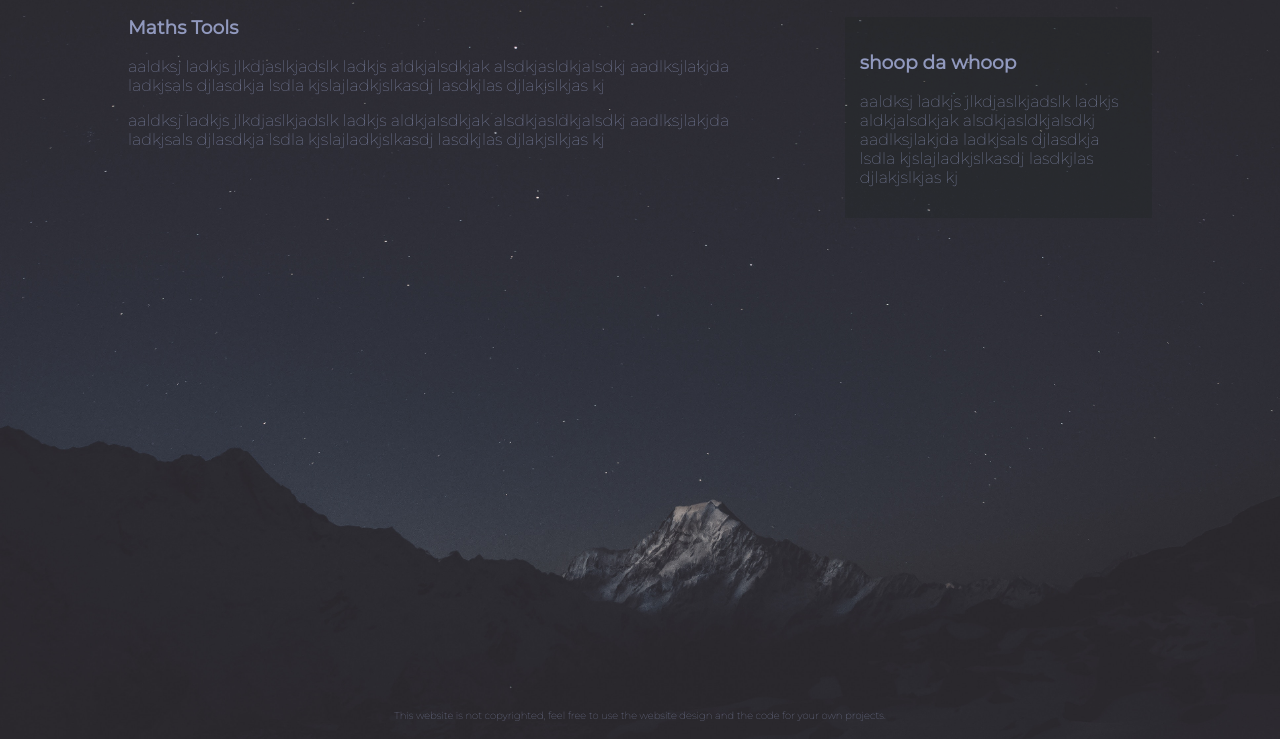
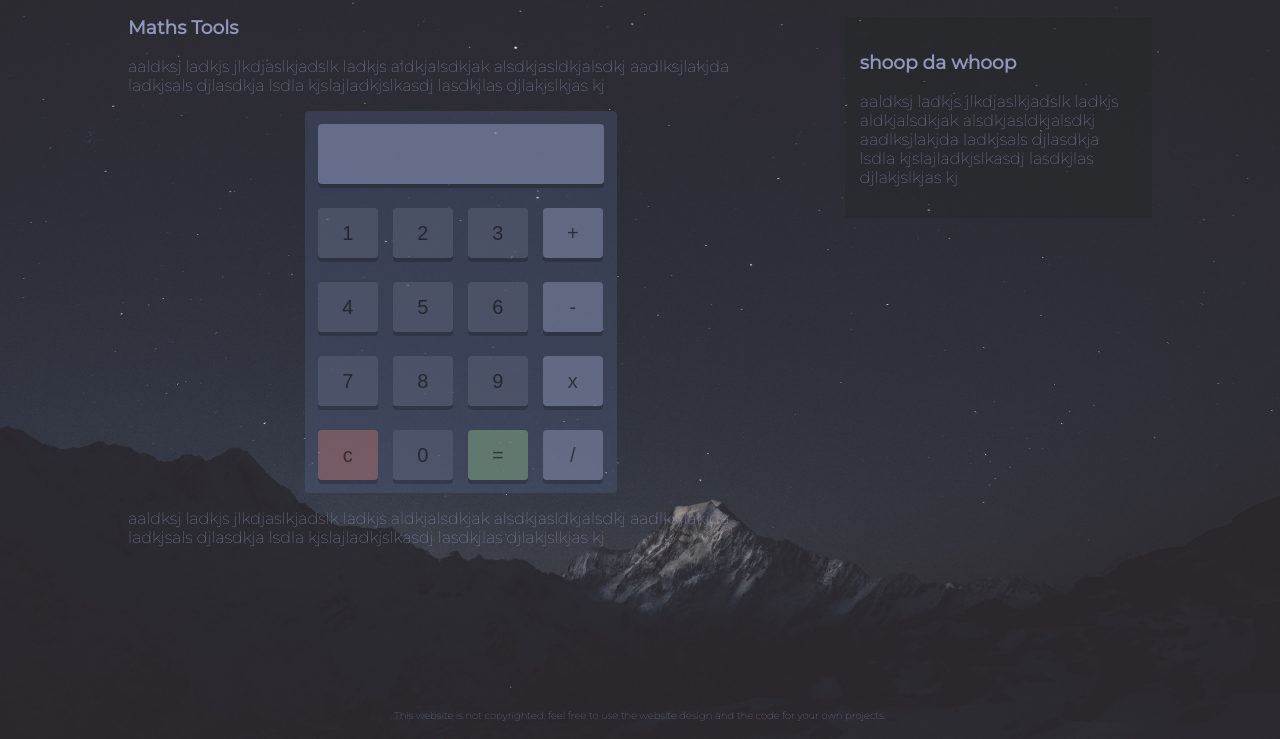
Before and after one commit to C-J-1/HTML5WebApp, a plain HTML site: page maths/maths.html in a window 1280 px wide. Shown: the part 61-800 px from the top of the page. Drawn offline with Linux system fonts and the light colour scheme; a web font is replaced by a local one.

Commit message:
Add HTML Calculator to "Maths" Page

```diff
--- a/css/style.css
+++ b/css/style.css
@@ -13,6 +13,7 @@ body{
   margin: 0;
   background-color: #9199be00;
   min-height: 100%;
+  min-width: 450px;
   position: relative;
   padding-bottom: 50px;
 }
@@ -160,6 +161,135 @@ footer{
   font-size: 10px;
 }
 
+
+
+/* Calculator */
+
+table {
+  margin: auto;
+  background-color: #54678f50;
+  width: 290px;
+  max-width: 290px;
+  height: 325px;
+  text-align: center;
+  border-radius: 4px;
+  padding-right: 10px;
+}
+
+input {
+  outline: 0;
+  position: relative;
+  left: 5px;
+  top: 5px;
+  border: 0;
+  color: #00000085;
+  background-color: #5D627785;
+  border-radius: 4px;
+  width: 60px;
+  height: 50px;
+  float: left;
+  margin: 5px;
+  font-size: 20px;
+  box-shadow: 0 4px rgba(0,0,0,0.2);
+  margin-bottom: 15px;
+}
+
+input:hover {
+  float: left;
+  display: block;
+  background-color: #9199be;
+  margin-bottom: 15px;
+  box-shadow: 0 4px rgba(0,0,0,0.2);
+}
+
+input:active {
+  float: left;
+  top: 4px;
+  display: block;
+  background-color: #F297A0;
+  margin-bottom: 15px;
+  box-shadow: none;
+}
+
+#display {
+  width: 266px;
+  height: auto;
+  max-width: 290px;
+  font-size: 35px;
+  padding: 10px;
+  text-align: right;
+  background-color: #9199be85;
+  float: left;
+}
+
+
+.operator {
+  background-color: #878EAD85;
+  position: relative;
+}
+
+.operator:active {
+  float: left;
+  top: 4px;
+  display: block;
+  background-color: #F297A0;
+  margin-bottom: 15px;
+  box-shadow: none;
+}
+
+
+#clear {
+  float: left;
+  position: relative;
+  display: block;
+  background-color: #AA6D6D85;
+}
+
+#clear:hover {
+  float: left;
+  display: block;
+  background-color: #F297A0;
+  margin-bottom: 15px;
+  box-shadow: 0 4px rgba(0,0,0,0.2);
+}
+
+#clear:active {
+  float: left;
+  top: 4px;
+  display: block;
+  background-color: #F297A0;
+  margin-bottom: 15px;
+  box-shadow: none;
+}
+
+
+#equals {
+  float: left;
+  position: relative;
+  display: block;
+  background-color: #83A88185;
+}
+
+#equals:hover {
+  float: left;
+  display: block;
+  background-color: #A1EDB8;
+  margin-bottom: 15px;
+  box-shadow: 0 4px rgba(0,0,0,0.2);
+}
+
+#equals:active {
+  float: left;
+  top: 4px;
+  display: block;
+  background-color: #A1EDB8;
+  margin-bottom: 15px;
+  box-shadow: none;
+}
+
+
+
+
 /* Media Queries */
 @media(max-width: 768px){
   header #branding,
--- a/maths/maths.html
+++ b/maths/maths.html
@@ -40,6 +40,42 @@
             lsdla kjslajladkjslkasdj lasdkjlas djlakjslkjas kj
           </p>
 
+          <form name="calculator">
+   <table>
+      <tr>
+         <td colspan="4">
+            <input type="text" name="display" id="display" disabled>
+
+         </td>
+      </tr>
+      <tr>
+            <td><input type="button" name="one" value="1" onclick="calculator.display.value += '1'"></td>
+            <td><input type="button" name="two" value="2" onclick="calculator.display.value += '2'"></td>
+            <td><input type="button" name="three" value="3" onclick="calculator.display.value += '3'"></td>
+            <td><input type="button" class="operator" name="plus" value="+" onclick="calculator.display.value += '+'"></td>
+     </tr>
+     <tr>
+            <td><input type="button" name="four" value="4" onclick="calculator.display.value += '4'"></td>
+            <td><input type="button" name="five" value="5" onclick="calculator.display.value += '5'"></td>
+            <td><input type="button" name="six" value="6" onclick="calculator.display.value += '6'"></td>
+            <td><input type="button" class="operator" name="minus" value="-" onclick="calculator.display.value += '-'"></td>
+     </tr>
+     <tr>
+            <td><input type="button" name="seven" value="7" onclick="calculator.display.value += '7'"></td>
+            <td><input type="button" name="eight" value="8" onclick="calculator.display.value += '8'"></td>
+            <td><input type="button" name="nine" value="9" onclick="calculator.display.value += '9'"></td>
+            <td><input type="button" class="operator" name="times" value="x" onclick="calculator.display.value += '*'"></td>
+     </tr>
+     <tr>
+            <td><input type="button" id="clear" name="clear" value="c" onclick="calculator.display.value = ''"></td>
+            <td><input type="button" name="zero" value="0" onclick="calculator.display.value += '0'"></td>
+            <td><input type="button" id="equals" value="=" onclick="calculator.display.value = eval(calculator.display.value)"></td>
+            <td><input type="button" class="operator" name="div" value="/" onclick="calculator.display.value += '/'"></td>
+
+      </tr>
+   </table>
+</form>
+
           <p>
             aaldksj ladkjs jlkdjaslkjadslk ladkjs aldkjalsdkjak
             alsdkjasldkjalsdkj aadlksjlakjda ladkjsals djlasdkja
```
